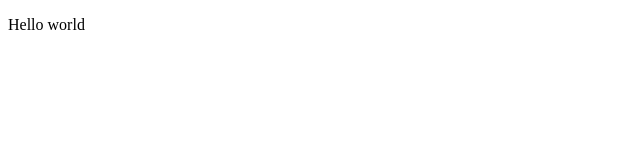
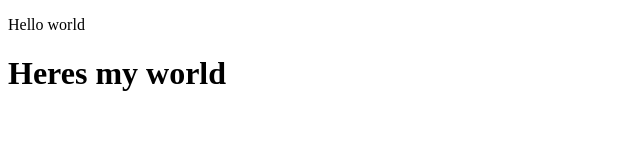
Before and after one commit to VanshKumra/Git-project, a plain HTML site: page index.html in a window 1280 px wide. Shown: the whole page, without its empty margins (0-640 px from the left). Drawn offline with Linux system fonts and the light colour scheme.

Commit message:
Update index.html

```diff
--- a/index.html
+++ b/index.html
@@ -7,5 +7,6 @@
 </head>
 <body>
     <p>Hello world</p>
+    <h1>Heres my world</h1>
 </body>
 </html>
```
